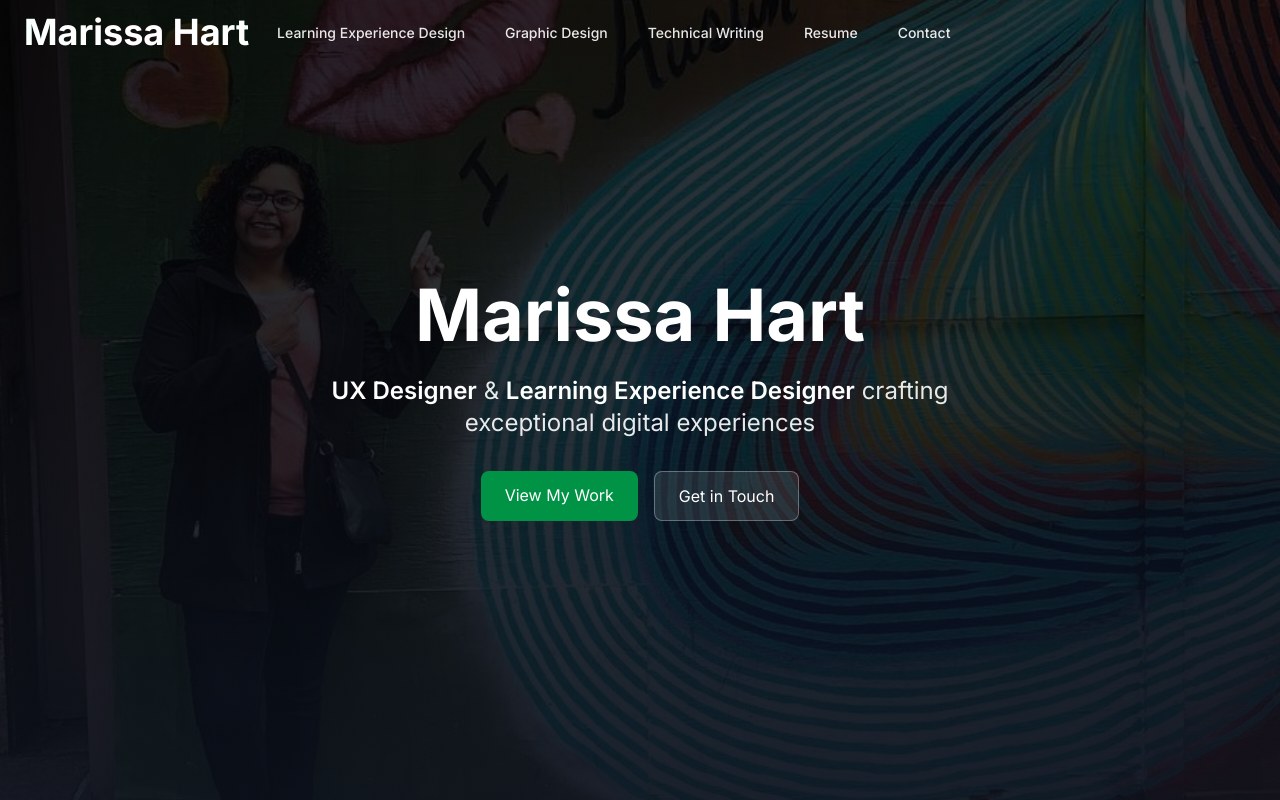
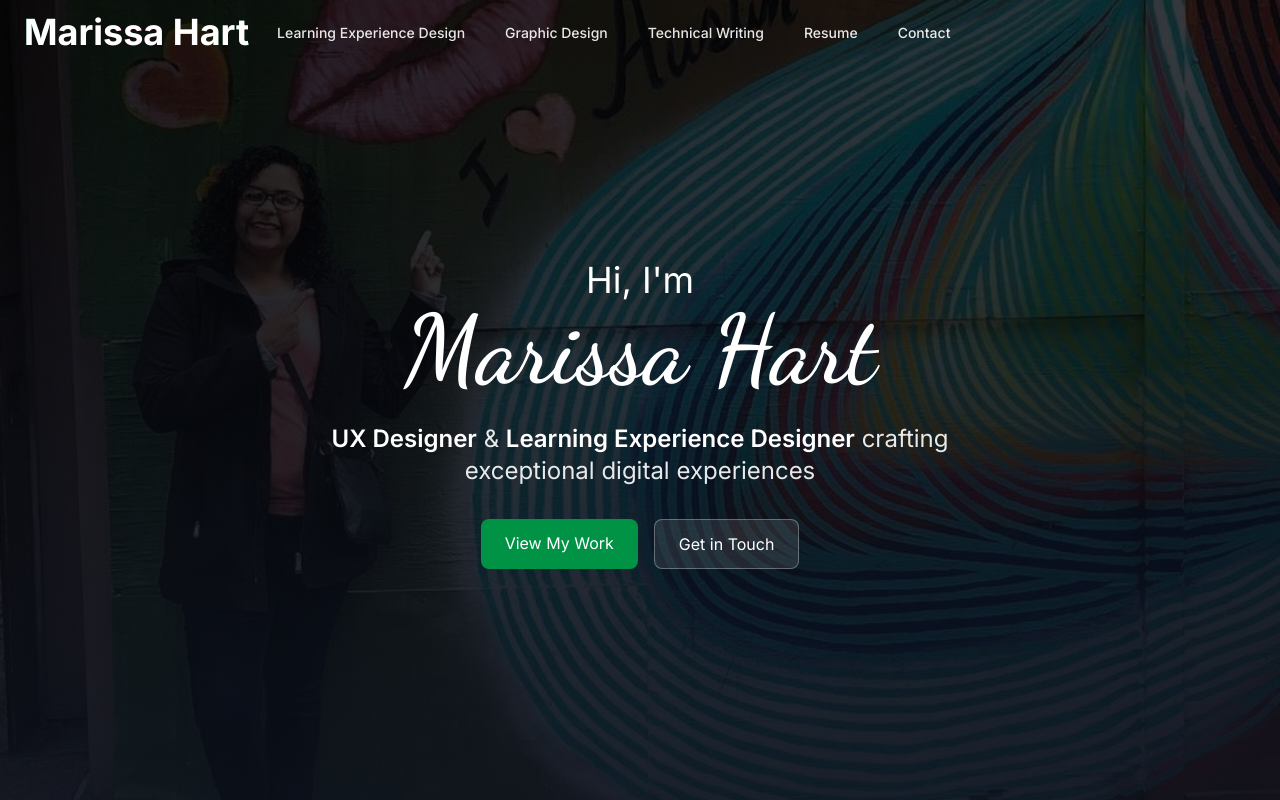
Before and after one commit to brandonshreve/hartmoxie.github.io, a React (Create React App) app: page / in a window 1280 px wide. Shown: the top 800 px of the page. Built offline with nearby package versions, Linux system fonts and the light colour scheme.

Commit message:
good stopping point. peace!

```diff
--- a/public/index.html
+++ b/public/index.html
@@ -26,7 +26,7 @@
     -->
     <link rel="preconnect" href="https://fonts.googleapis.com">
     <link rel="preconnect" href="https://fonts.gstatic.com" crossorigin>
-    <link href="https://fonts.googleapis.com/css2?family=Inter:wght@400;500;600;700&family=Poppins:wght@400;500;600;700&display=swap" rel="stylesheet">
+    <link href="https://fonts.googleapis.com/css2?family=Inter:wght@400;500;600;700&family=Poppins:wght@400;500;600;700&family=Dancing+Script:wght@400;500;600;700&display=swap" rel="stylesheet">
     <title>Marissa Hart | UX Designer & Creative Problem Solver</title>
   </head>
   <body>
--- a/src/components/Navbar.tsx
+++ b/src/components/Navbar.tsx
@@ -37,11 +37,11 @@ const Navbar: React.FC = () => {
                     backgroundPosition: ["0% 50%", "100% 50%", "0% 50%"],
                   }}
                   whileHover={{
-                    scale: 1.02,
+                    scale: 1.25,
                     backgroundPosition: ["0% 50%", "200% 50%", "0% 50%"],
                   }}
                   transition={{
-                    duration: 8,
+                    duration: 2,
                     repeat: Infinity,
                     repeatType: "reverse",
                     ease: "linear",
--- a/src/index.css
+++ b/src/index.css
@@ -39,6 +39,11 @@
   .card {
     @apply bg-white rounded-xl shadow-lg p-6 transition-all duration-300
            hover:shadow-xl transform hover:-translate-y-1;
+  }
+
+  .font-dancing-script {
+    font-family: 'Dancing Script', cursive;
+    font-weight: 600;
   }
 }
 
--- a/src/pages/Home.tsx
+++ b/src/pages/Home.tsx
@@ -55,7 +55,9 @@ const Home: React.FC = () => {
               animate={{ opacity: 1, y: 0 }}
               transition={{ duration: 0.8, delay: 0.2 }}
             >
-              Marissa Hart
+              <span className="text-3xl md:text-4xl font-normal">Hi, I'm</span>
+              <br />
+              <span className="font-dancing-script text-6xl md:text-8xl">Marissa Hart</span>
             </motion.h1>
             <motion.p
               className="text-xl md:text-2xl text-white/90 mb-8 max-w-2xl mx-auto"
```
